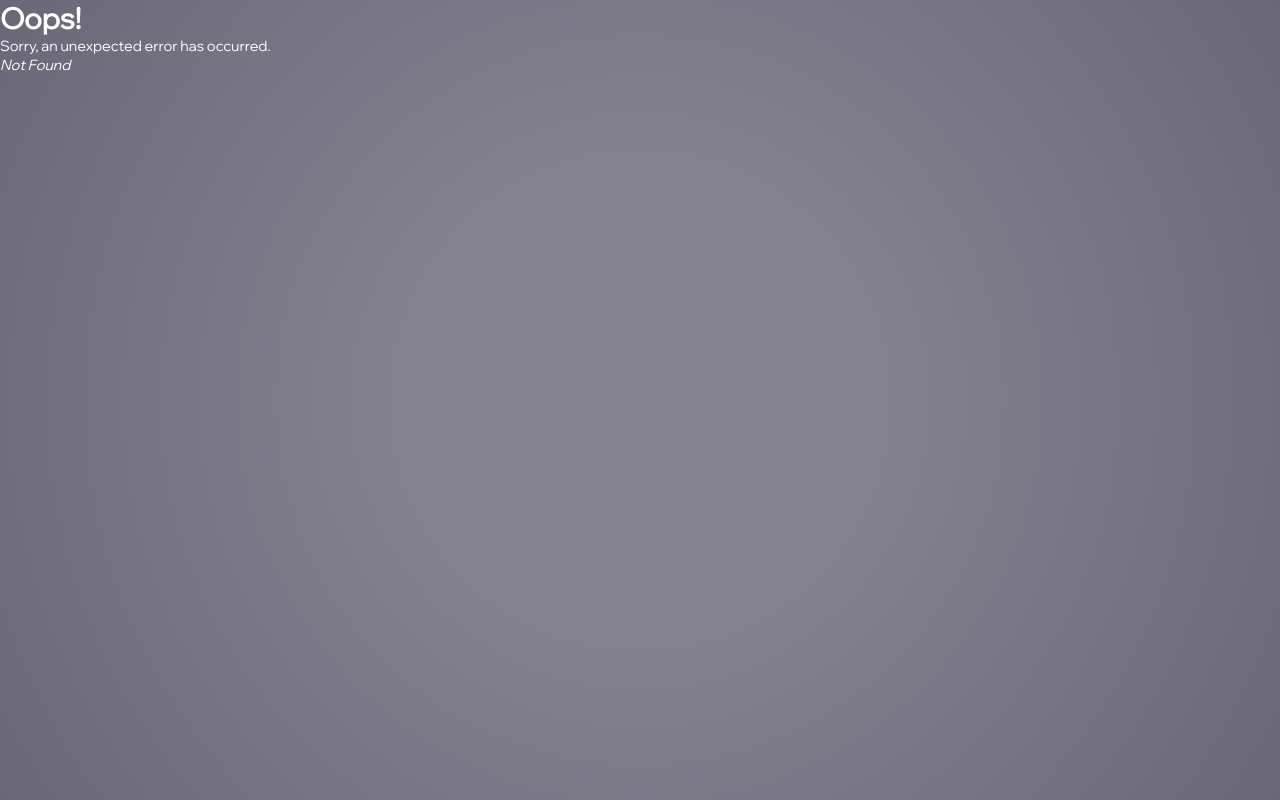
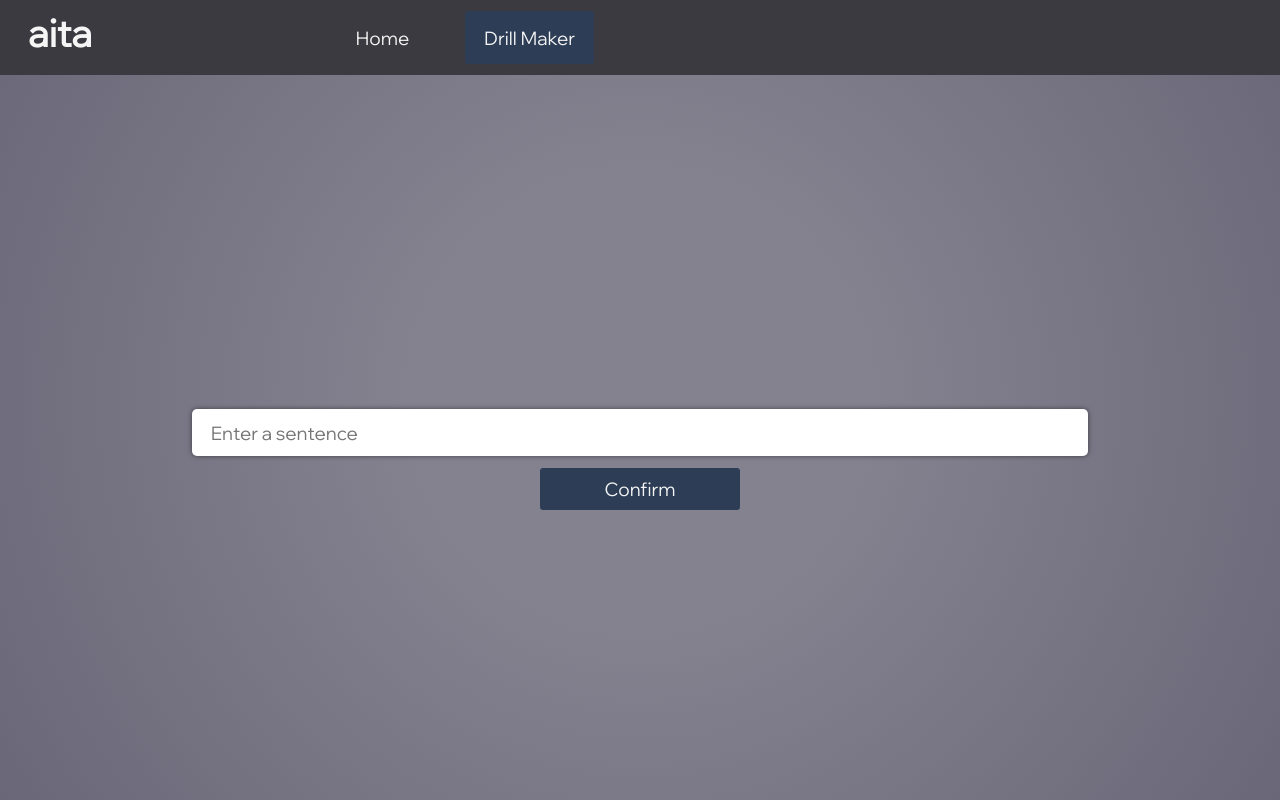
Before and after one commit to jvb-codes/Drill-Factory, a React (Create React App) app: page /aita/drill-maker in a window 1280 px wide. Before the commit this address had no page. Built offline with nearby package versions, Linux system fonts and the light colour scheme.

Commit message:
adjusted active links

```diff
--- a/package.json
+++ b/package.json
@@ -1,6 +1,6 @@
 {
   "name": "aita",
-  "homepage": "https://jvb-codes.github.io/",
+  "homepage": "https://jvb-codes.github.io/aita",
   "version": "1.0.0",
   "description": "",
   "keywords": [],
--- a/src/Navbar.js
+++ b/src/Navbar.js
@@ -17,8 +17,8 @@ export default function Navbar() {
     <>
       <div className={styles.logo}>aita</div>
       <nav>
-        <NavLink className={handleStyles("/")} to="/">Home</NavLink>
-        <NavLink className={handleStyles("/drill-maker")} to="drill-maker">Drill Maker</NavLink>
+        <NavLink className={handleStyles("/aita")} to="/aita">Home</NavLink>
+        <NavLink className={handleStyles("/aita/drill-maker")} to="drill-maker">Drill Maker</NavLink>
       </nav>
       {state.isMenuOpen ? (
         ""
--- a/src/routes/router.js
+++ b/src/routes/router.js
@@ -15,9 +15,9 @@ import ErrorPage from "../ErrorPage";
 export const router = createBrowserRouter(
   createRoutesFromElements(
     <>
-    <Route path="/" element={<Layout />} errorElement={<ErrorPage />}>
+    <Route path="/aita" element={<Layout />} errorElement={<ErrorPage />}>
       <Route index element={<Homepage />} />
-      <Route path="/drill-maker" element={<DrillMaker />} />
+      <Route path="drill-maker" element={<DrillMaker />} />
     </Route>
     </>
   )
```
